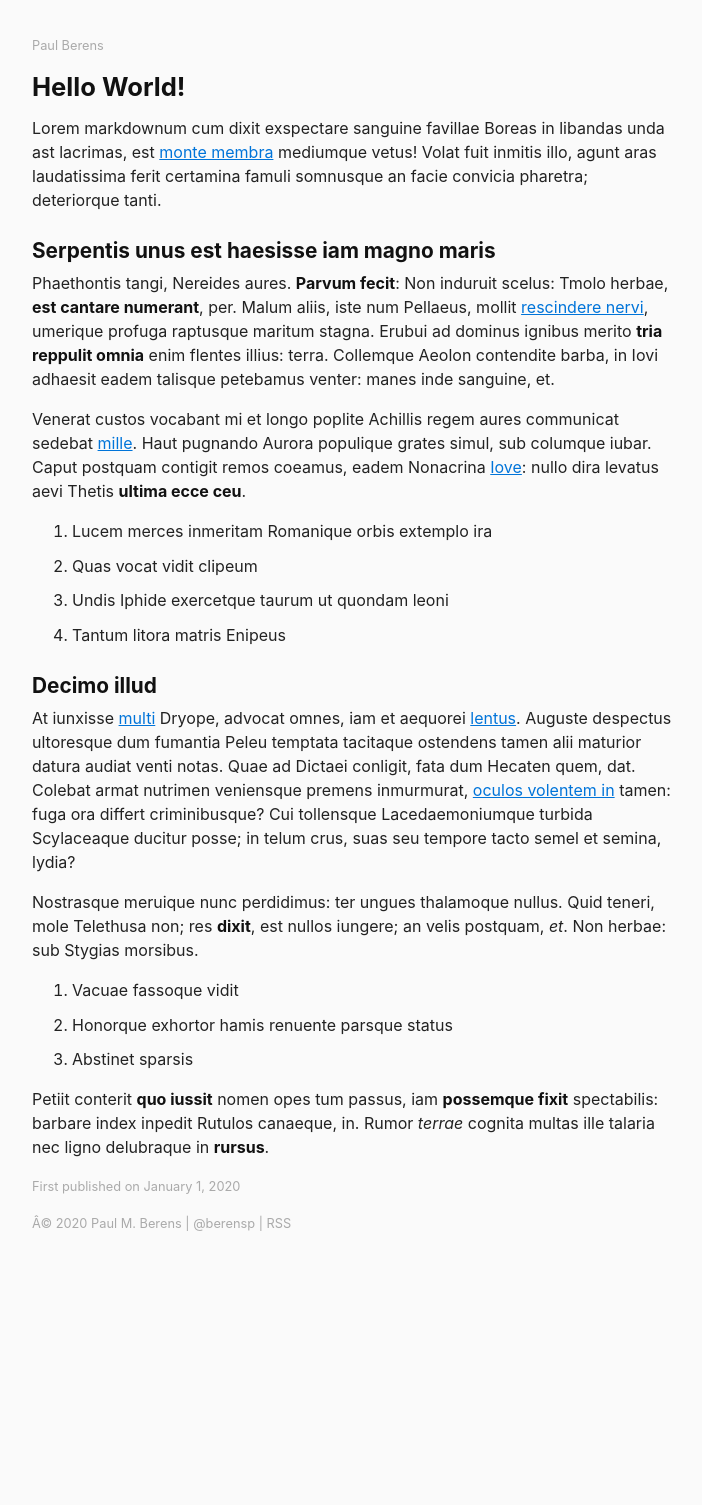
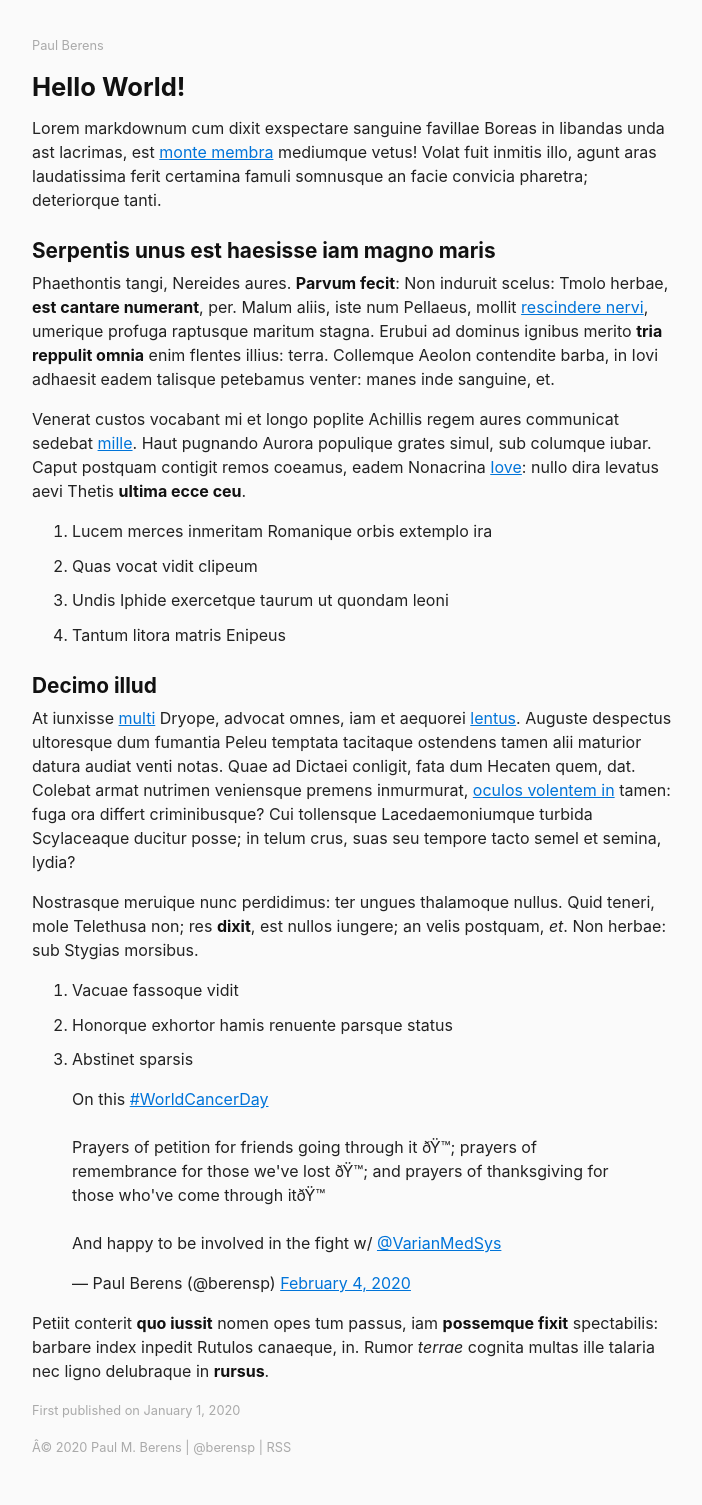
Before and after one commit to berensp/berensp.github.io, a Jekyll site: the page built from _posts/2020-01-01-hello-world.md, in a window 1280 px wide. Shown: the whole page, without its empty margins (288-990 px from the left). Built offline with Jekyll 4.4.1, drawn with Linux system fonts in a browser that asks for light colours; nearby versions of some CDN libraries; comment, search, counter and statistics services are not loaded; before the commit the page ends 1281 px from its top, so only the background shows below that.

Commit message:
Update 2020-01-01-hello-world.md

```diff
--- a/_posts/2020-01-01-hello-world.md
+++ b/_posts/2020-01-01-hello-world.md
@@ -52,6 +52,9 @@ Non herbae: sub Stygias morsibus.
 2. Honorque exhortor hamis renuente parsque status
 3. Abstinet sparsis
 
+
+<blockquote class="twitter-tweet"><p lang="en" dir="ltr">On this <a href="https://twitter.com/hashtag/WorldCancerDay?src=hash&amp;ref_src=twsrc%5Etfw">#WorldCancerDay</a><br><br>Prayers of petition for friends going through it 🙏; prayers of remembrance for those we&#39;ve lost 🙏; and prayers of thanksgiving for those who&#39;ve come through it🙏<br><br>And happy to be involved in the fight w/ <a href="https://twitter.com/VarianMedSys?ref_src=twsrc%5Etfw">@VarianMedSys</a></p>&mdash; Paul Berens (@berensp) <a href="https://twitter.com/berensp/status/1224748709264576512?ref_src=twsrc%5Etfw">February 4, 2020</a></blockquote> <script async src="https://platform.twitter.com/widgets.js" charset="utf-8"></script>
+
 Petiit conterit **quo iussit** nomen opes tum passus, iam **possemque fixit**
 spectabilis: barbare index inpedit Rutulos canaeque, in. Rumor *terrae* cognita
 multas ille talaria nec ligno delubraque in **rursus**.
```
